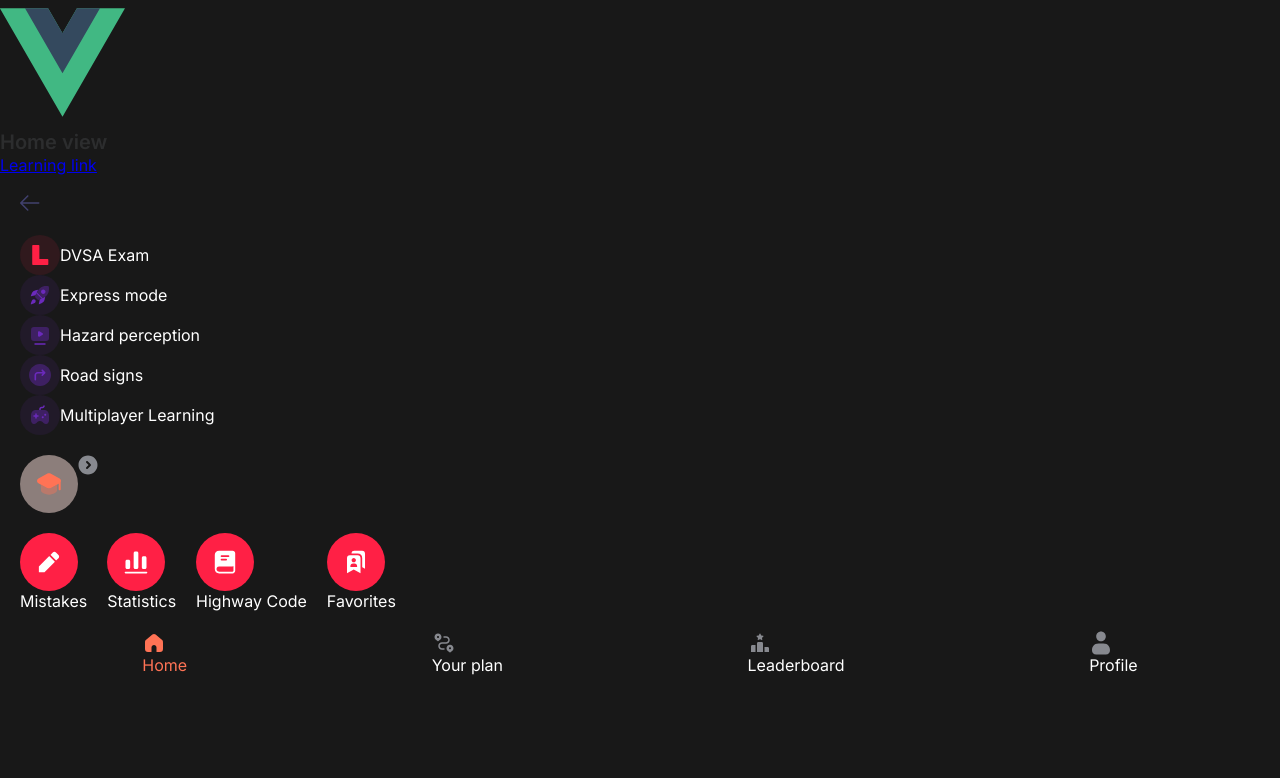
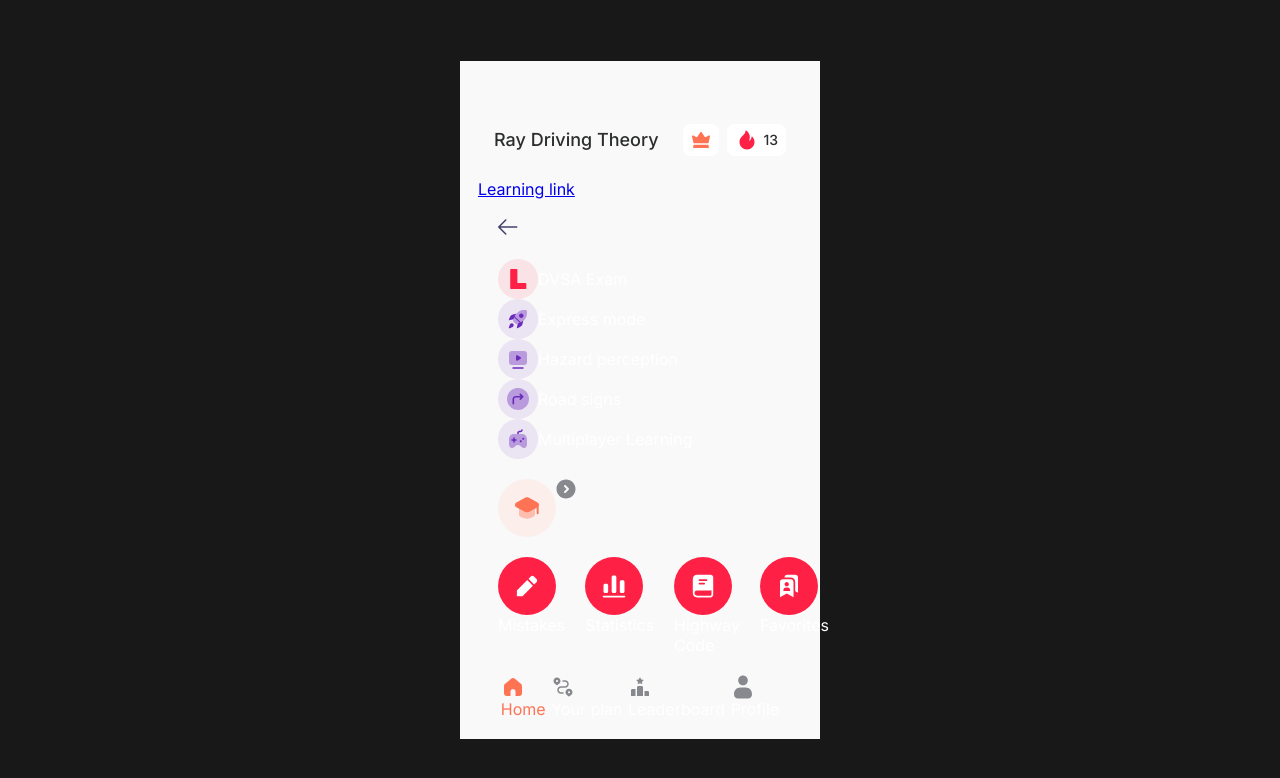
Before and after one commit to DariaBlomma/reactive-phone-test, a Vue app: page / in a window 1280 px wide. Shown: the top 778 px of the page. Built offline with nearby package versions, Linux system fonts and the light colour scheme.

Commit message:
home view header markup

```diff
--- a/src/App.vue
+++ b/src/App.vue
@@ -1,14 +1,18 @@
 <template>
-  <header>
-    <img alt="Vue logo" class="logo" src="@/assets/logo.svg" width="125" height="125" />
-  </header>
-	<div class="wrapper">
+	<main class="wrapper">
 		<RouterView />
-	</div>
+	</main>
 </template>
+
 <script setup lang="ts">
 import { RouterView } from 'vue-router'
 </script>
 
-<style scoped>
+<style scoped lang="scss">
+.wrapper {
+	height: 100vh;
+	display: flex;
+	justify-content: center;
+	align-items: center;
+}
 </style>
--- a/src/assets/styles/_variables.scss
+++ b/src/assets/styles/_variables.scss
@@ -16,3 +16,8 @@
 
 //shadows
 $test-elem-shadow: 0px 0px 4px 0px #12192B0A;
+
+//adaptive
+$mobile: 360px;
+$tablet: 920px;
+$desktop: 1024px;
--- /dev/null
+++ b/src/assets/styles/common.scss
@@ -0,0 +1,17 @@
+.view {
+	min-width: $mobile;
+	padding: 48px 18px 0;
+	background-color: $grey_100;
+}
+
+@media (min-width: $tablet) {
+	.view {
+		max-width: $tablet;
+  }
+}
+
+@media (min-width: $desktop) {
+	.view {
+		width: $mobile;
+	}
+}
--- a/src/assets/styles/fonts.scss
+++ b/src/assets/styles/fonts.scss
@@ -29,7 +29,6 @@
 	font-weight: 500;
 	font-size: 14px;
 	line-height: 20px;
-	color: $orange_400;
 }
 
 //paragraph/bold/04 in figma
--- a/src/assets/styles/index.scss
+++ b/src/assets/styles/index.scss
@@ -1,3 +1,4 @@
 @import "variables";
 @import './base.css';
 @import './fonts.scss';
+@import './common.scss';
--- /dev/null
+++ b/src/components/home/HeaderLine.vue
@@ -0,0 +1,81 @@
+<template>
+<header class="header-line">
+	<h3 class="heading-3">Ray Driving Theory</h3>
+	<div
+			class="icons"
+			v-if="props.isPremium || props.fireNumbers"
+	>
+		<div
+				v-if="props.isPremium"
+				class="button _premium"
+		>
+			<IconCrown />
+		</div>
+		<div
+				v-if="props.fireNumbers"
+				class="button _fire"
+		>
+			<IconFire />
+			<h5 class="heading-5">{{ props.fireNumbers }}</h5>
+		</div>
+	</div>
+</header>
+</template>
+
+<script setup lang="ts">
+import IconCrown from '@/ui/icons/IconCrown.vue';
+import IconFire from '@/ui/icons/IconFire.vue';
+
+interface Props {
+	isPremium?: boolean,
+	fireNumbers?: number,
+}
+
+const props = withDefaults(defineProps<Props>(), {
+	fireNumbers: 0,
+});
+</script>
+
+<style scoped lang="scss">
+.header-line {
+	display: flex;
+	justify-content: space-between;
+	align-items: center;
+	padding: 15px 16px;
+	margin-bottom: 8px;
+}
+
+.icons {
+	display: flex;
+	gap: 8px;
+}
+
+.button {
+	display: flex;
+	align-items: center;
+	gap: 4px;
+	border-radius: 8px;
+	background-color: #fff;
+	color: $grey_800;
+	cursor: pointer;
+	user-select: none;
+	transition: background-color, color 0.4s ease;
+
+	&._premium {
+		padding: 4px 6px;
+	}
+
+	&._fire {
+		padding: 4px 8px;
+	}
+
+	&:hover {
+		background-color: rgba($grey_800, 0.7);
+		color: #fff;
+	}
+
+	&:active {
+		background-color: rgba($grey_800, 0.5);
+	}
+}
+</style>
--- a/src/views/HomeView.vue
+++ b/src/views/HomeView.vue
@@ -1,6 +1,9 @@
 <template>
-  <main>
-    <h1 class="heading-2">Home view</h1>
+  <div class="view home-view">
+	  <HeaderLine
+			  is-premium
+			  :fire-numbers="13"
+	  />
 	  <RouterLink :to="{ name: 'learning'}">Learning link</RouterLink>
 
 	  <div style="margin: 20px">
@@ -19,12 +22,13 @@
 	  <div style="margin: 20px">
 		  <AppFooter />
 	  </div>
-  </main>
+  </div>
 </template>
 
 <script setup lang="ts">
+import HeaderLine from '@/components/home/HeaderLine.vue';
+
 import IconArrow from '@/ui/icons/IconArrow.vue';
-
 import SectionsList from '@/components/home/SectionsList.vue';
 import LearningPreview from '@/components/home/LearningPreview.vue';
 import QuickLinksList from '@/components/home/QuickLinksList.vue';
--- a/src/views/LearningView.vue
+++ b/src/views/LearningView.vue
@@ -1,15 +1,8 @@
 <template>
-  <div class="learning-view">
-    <h1>This is learning view</h1>
+  <div class="view learning-view">
+    <h1 class="heading-2">This is learning view</h1>
   </div>
 </template>
 
 <style>
-@media (min-width: 1024px) {
-  .learning-view {
-    min-height: 100vh;
-    display: flex;
-    align-items: center;
-  }
-}
 </style>
```
